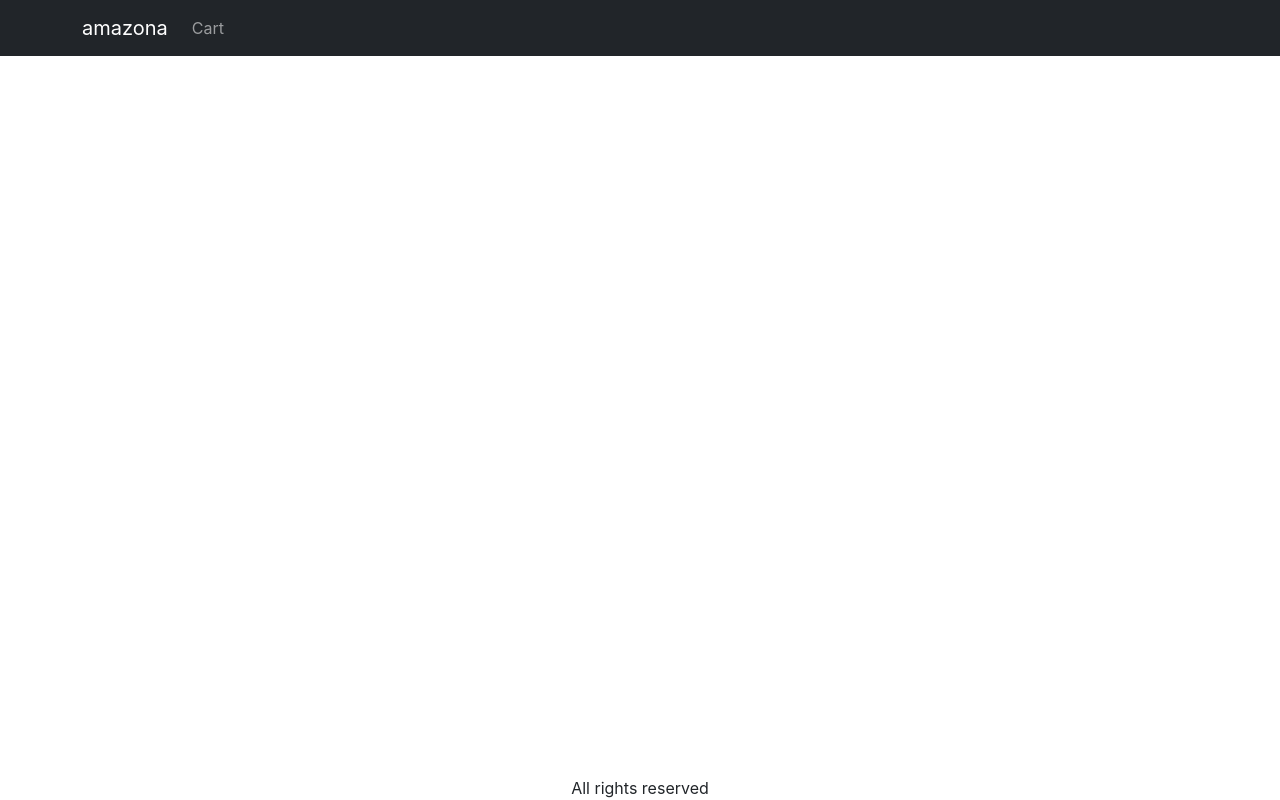
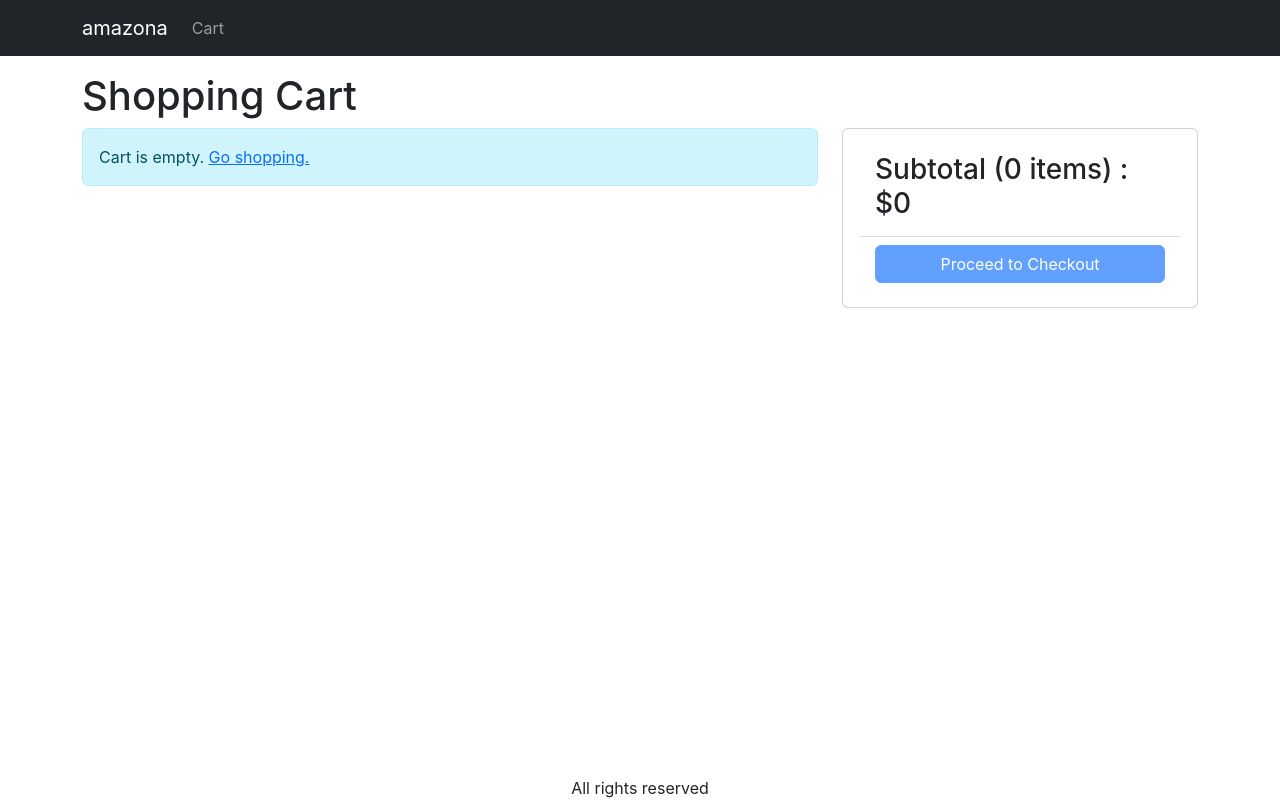
Before and after one commit to fakham/amazona, a React (Create React App) app in the folder amazona-front/: page /cart in a window 1280 px wide. Built offline with nearby package versions, Linux system fonts and the light colour scheme.

Commit message:
create cart screen

```diff
--- a/amazona-front/src/App.js
+++ b/amazona-front/src/App.js
@@ -5,6 +5,7 @@
 import { LinkContainer } from 'react-router-bootstrap';
 import { useContext } from 'react';
 import { Store } from './utils/Store';
+import CartScreen from './screens/CartScreen';
 
 function App() {
   const { state } = useContext(Store);
@@ -35,6 +36,7 @@
           <Container className="mt-3">
             <Routes>
               <Route path="/product/:slug" element={<ProductScreen />} />
+              <Route path="/cart" element={<CartScreen />} />
               <Route path="/" element={<HomeScreen />} />
             </Routes>
           </Container>
--- a/amazona-front/src/index.css
+++ b/amazona-front/src/index.css
@@ -47,3 +47,7 @@
 .image-large {
   max-width: 100%;
 }
+
+.img-thumbnail {
+  height: 80px;
+}
--- /dev/null
+++ b/amazona-front/src/screens/CartScreen.js
@@ -0,0 +1,91 @@
+import React, { useContext } from 'react';
+import { Button, Card, Col, ListGroup, Row } from 'react-bootstrap';
+import { Helmet } from 'react-helmet-async';
+import { Link } from 'react-router-dom';
+import MessageBox from '../components/ui/MessageBox';
+import { Store } from '../utils/Store';
+
+export default function CartScreen() {
+  const { state, dispatch: ctxDispatch } = useContext(Store);
+  const {
+    cart: { cartItems },
+  } = state;
+  return (
+    <div>
+      <Helmet>
+        <title>Shopping Cart</title>
+      </Helmet>
+      <h1>Shopping Cart</h1>
+      <Row>
+        <Col md={8}>
+          {cartItems.length === 0 ? (
+            <MessageBox>
+              Cart is empty. <Link to={'/'}>Go shopping.</Link>
+            </MessageBox>
+          ) : (
+            <ListGroup>
+              {cartItems.map((item) => (
+                <ListGroup.Item key={item._id}>
+                  <Row className="align-items-center">
+                    <Col md={4}>
+                      <img
+                        src={item.image}
+                        alt={item.name}
+                        className="img-fluid rounded img-thumbnail"
+                      />{' '}
+                      <Link to={`/product/${item.slug}`}>{item.name}</Link>
+                    </Col>
+                    <Col md={3}>
+                      <Button variant="light" disabled={item.quantity === 1}>
+                        <i className="fas fa-minus-circle"></i>
+                      </Button>{' '}
+                      {item.quantity}{' '}
+                      <Button
+                        variant="light"
+                        disabled={item.quantity === item.countInStock}
+                      >
+                        <i className="fas fa-plus-circle"></i>
+                      </Button>
+                    </Col>
+                    <Col md={3}>${item.price}</Col>
+                    <Col md={2}>
+                      <Button variant="light">
+                        <i className="fas fa-trash"></i>
+                      </Button>
+                    </Col>
+                  </Row>
+                </ListGroup.Item>
+              ))}
+            </ListGroup>
+          )}
+        </Col>
+        <Col md={4}>
+          <Card>
+            <Card.Body>
+              <ListGroup variant="flush">
+                <ListGroup.Item>
+                  <h3>
+                    Subtotal ({cartItems.reduce((a, c) => a + c.quantity, 0)}{' '}
+                    items) : $
+                    {cartItems.reduce((a, c) => a + c.price * c.quantity, 0)}
+                  </h3>
+                </ListGroup.Item>
+                <ListGroup.Item>
+                  <div className="d-grid">
+                    <Button
+                      type="button"
+                      variant="primary"
+                      disabled={cartItems.length === 0}
+                    >
+                      Proceed to Checkout
+                    </Button>
+                  </div>
+                </ListGroup.Item>
+              </ListGroup>
+            </Card.Body>
+          </Card>
+        </Col>
+      </Row>
+    </div>
+  );
+}
--- a/amazona-front/src/screens/ProductScreen.js
+++ b/amazona-front/src/screens/ProductScreen.js
@@ -2,7 +2,7 @@
 import React, { useContext, useEffect, useReducer } from 'react';
 import { Badge, Button, Card, Col, ListGroup, Row } from 'react-bootstrap';
 import { Helmet } from 'react-helmet-async';
-import { useParams } from 'react-router-dom';
+import { useNavigate, useParams } from 'react-router-dom';
 import Rating from '../components/Rating';
 import LoadingBox from '../components/ui/LoadingBox';
 import MessageBox from '../components/ui/MessageBox';
@@ -25,6 +25,7 @@
 
 export default function ProductScreen() {
   const params = useParams();
+  const navigate = useNavigate();
   const { slug } = params;
   const [{ product, loading, error }, dispatch] = useReducer(reducer, {
     product: {},
@@ -48,6 +49,7 @@
         quantity,
       },
     });
+    navigate('/cart');
   };
   useEffect(() => {
     const fetchProducts = async () => {
```
